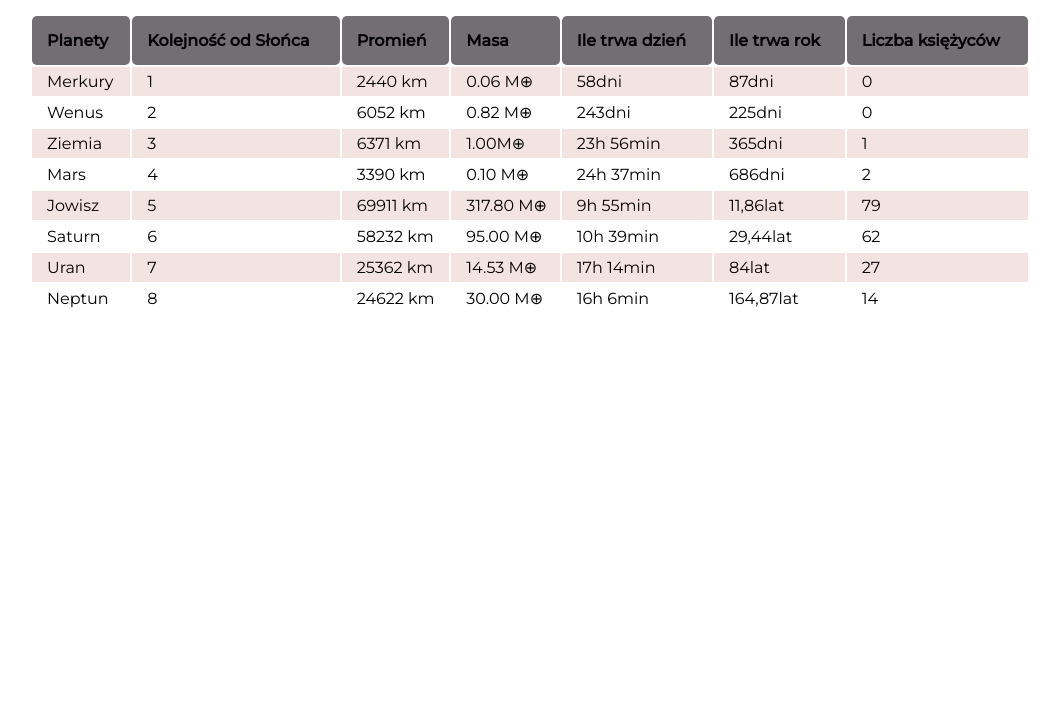
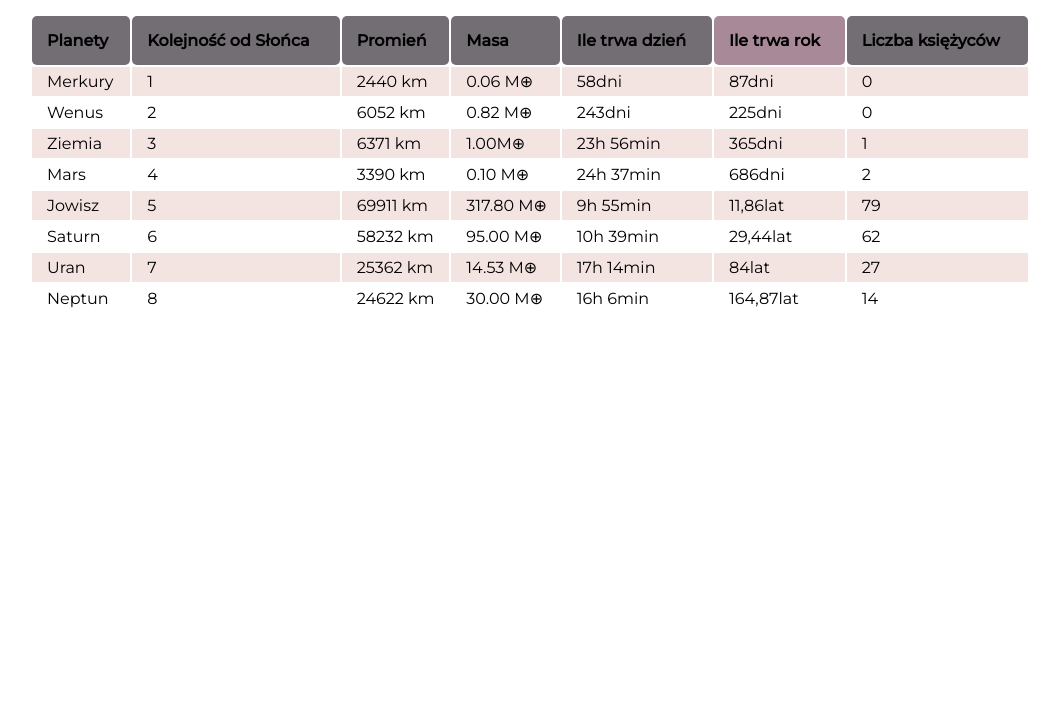
Before and after one commit to justynaoles/Planety, a plain HTML site: page index.html in a window 1280 px wide. Shown: the part 85-800 px from the top of the page, without its empty margins (110-1169 px from the left). Drawn offline with Linux system fonts and the light colour scheme.

Commit message:
poprawione klasy w "ile ma rok"

```diff
--- a/index.html
+++ b/index.html
@@ -27,7 +27,7 @@
                 <th class="integer notsorted">Promień</th>
                 <th class="integer notsorted">Masa</th>
                 <th class="notsorted" data-order="order">Ile trwa dzień</th>
-                <th class="notsorted" data-order="order">Ile trwa rok</th>
+                <th class="sortup" data-order="order">Ile trwa rok</th>
                 <th class="integer notsorted">Liczba księżyców</th>
             </tr>
         </thead>
```
